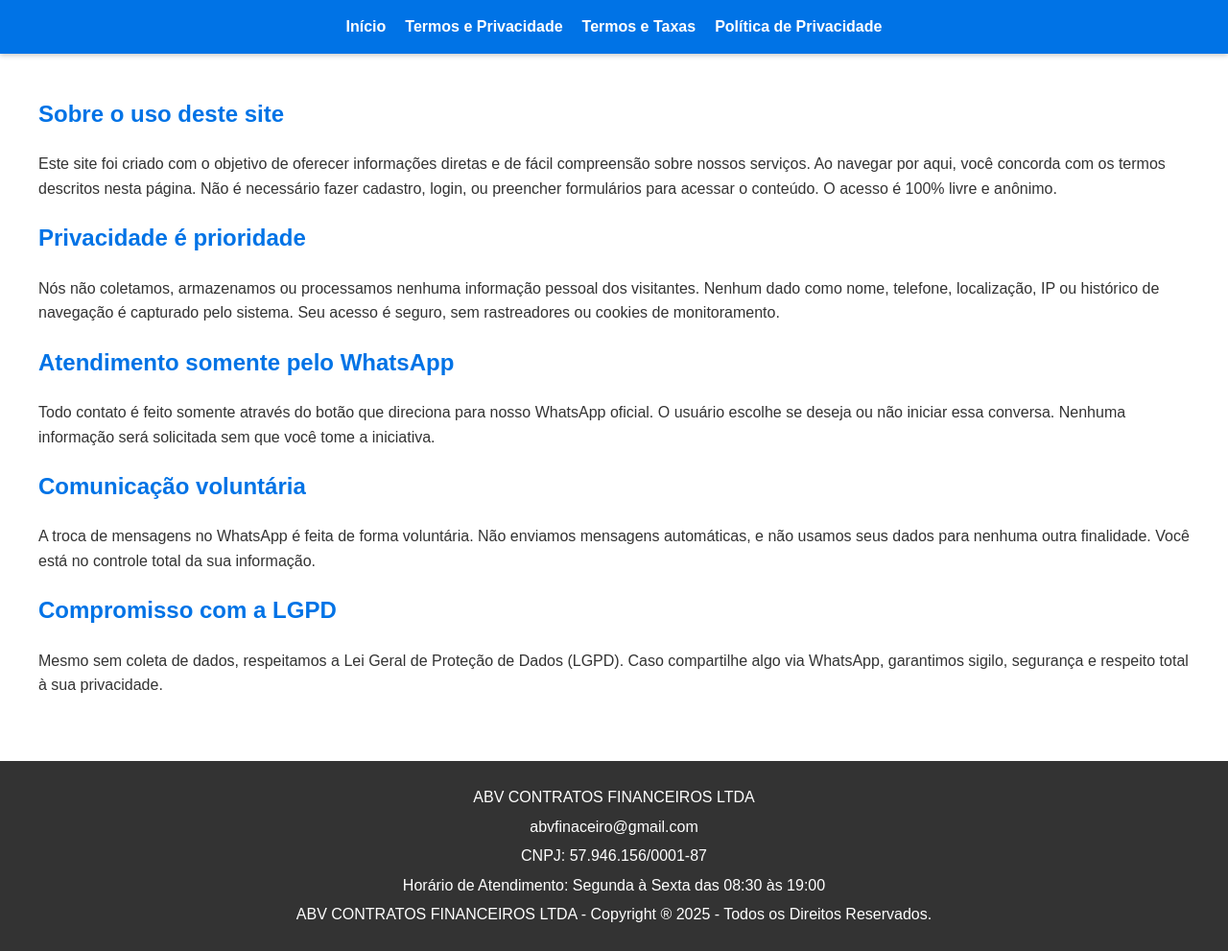
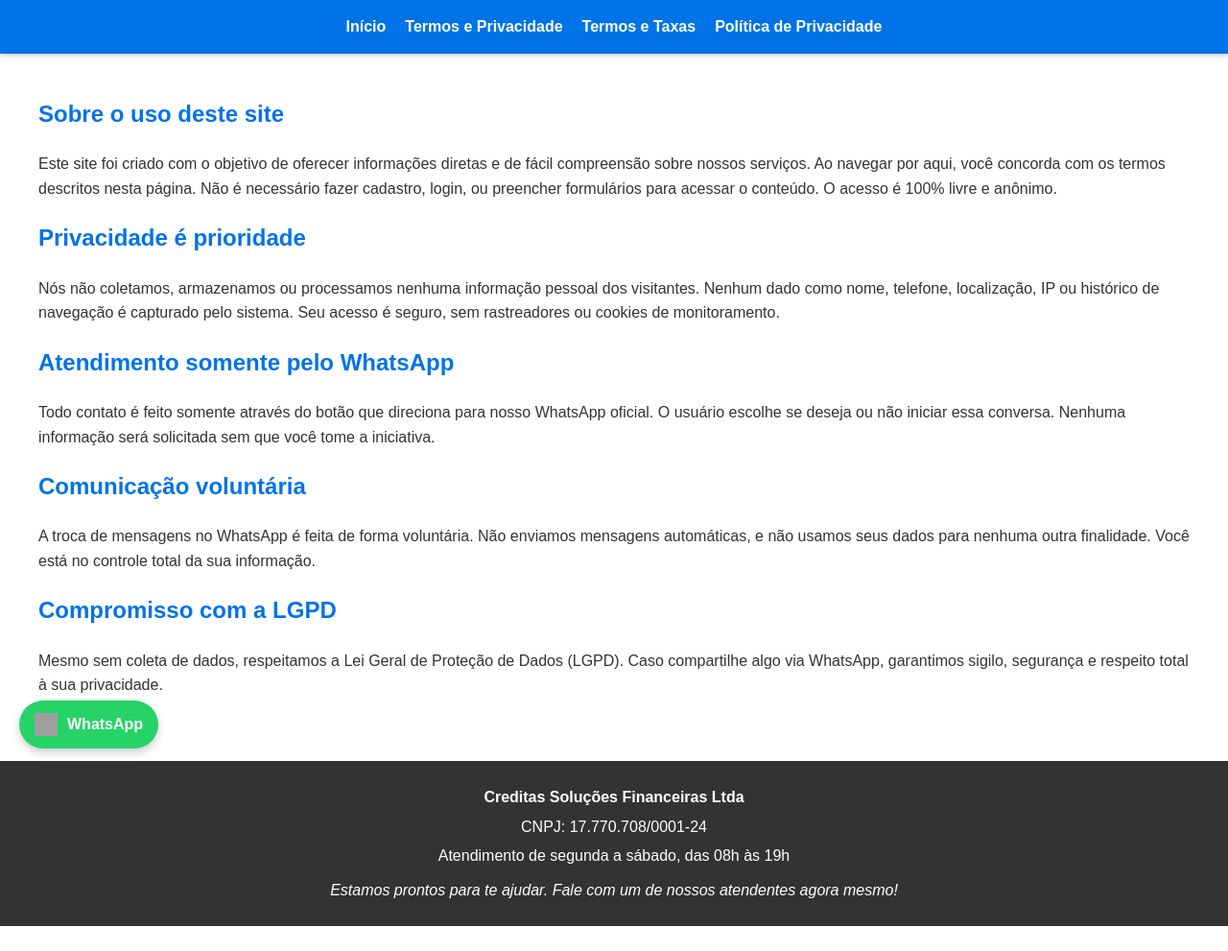
Before and after one commit to EmprestimoSeguro/Emprestimo, a plain HTML site: page termos_privacidade.html in a window 1280 px wide. Shown: the whole page at 96% size. After the commit the page ends 965 px from the top, so only its background shows below. Drawn offline with Linux system fonts and the light colour scheme; grey boxes are pictures that could not be loaded.

Commit message:
Update termos_privacidade.html

```diff
--- a/termos_privacidade.html
+++ b/termos_privacidade.html
@@ -103,6 +103,31 @@ header {
     footer p {
       margin: 5px 0;
     }
+/* Botão flutuante do WhatsApp */
+.whatsapp-fixed {
+      position: fixed;
+      bottom: 20px;
+      left: 20px;
+      z-index: 9999;
+    }
+
+    .whatsapp-fixed a {
+      background-color: #25D366;
+      color: white;
+      padding: 12px 16px;
+      border-radius: 50px;
+      display: flex;
+      align-items: center;
+      gap: 10px;
+      text-decoration: none;
+      box-shadow: 0 4px 10px rgba(0, 0, 0, 0.2);
+      font-weight: bold;
+    }
+
+    .whatsapp-fixed img {
+      width: 24px;
+      height: 24px;
+    }
   </style>
 </head>
 <body>
@@ -148,12 +173,22 @@ Seu acesso é seguro, sem rastreadores ou cookies de monitoramento.
 </div>
 
 
-  <footer>
-    <p>ABV CONTRATOS FINANCEIROS LTDA</p>
-    <p>abvfinaceiro@gmail.com</p>
-    <p>CNPJ: 57.946.156/0001-87</p>
-    <p>Horário de Atendimento: Segunda à Sexta das 08:30 às 19:00</p>
-    <p>ABV CONTRATOS FINANCEIROS LTDA - Copyright ® 2025 - Todos os Direitos Reservados.</p>
-  </footer>
+<footer>
+  <p><strong>Creditas Soluções Financeiras Ltda</strong></p>
+  <p>CNPJ: 17.770.708/0001-24</p>
+  <p>Atendimento de segunda a sábado, das 08h às 19h</p>
+  <p style="margin-top: 10px; font-style: italic;">Estamos prontos para te ajudar. Fale com um de nossos atendentes agora mesmo!</p>
+</footer>
+
+
+
+  <!-- Botão flutuante do WhatsApp -->
+  <div class="whatsapp-fixed">
+    <a href="https://wa.me/5511999999999" target="_blank" rel="noopener noreferrer">
+      <img src="https://cdn-icons-png.flaticon.com/512/733/733585.png" alt="WhatsApp">
+      WhatsApp
+    </a>
+  </div>
+
 </body>
 </html>
```
